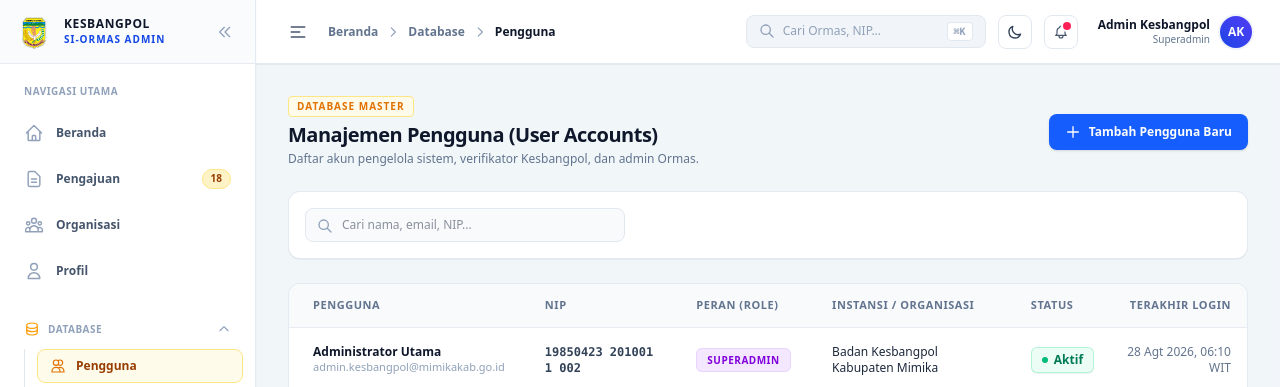
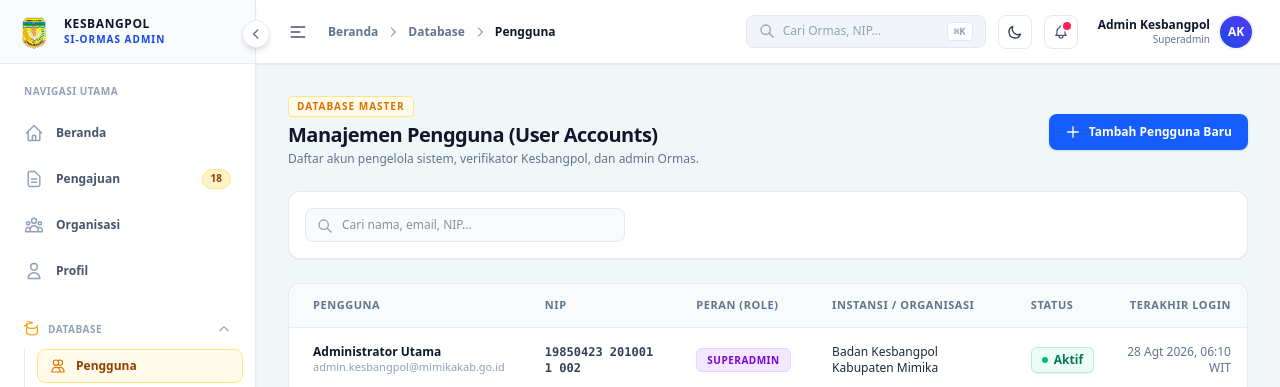
Before and after one commit to damisaviola/ormas-kesbangpolmimika, a Next.js app: page /dashboard/database/pengguna in a window 1280 px wide. Shown: the top 387 px of the page. Built offline with nearby package versions, Linux system fonts and the light colour scheme.

Commit message:
fix: place expand/collapse sidebar toggle as a floating edge button on sidebar border

```diff
--- a/src/components/dashboard/DashboardSidebar.tsx
+++ b/src/components/dashboard/DashboardSidebar.tsx
@@ -117,11 +117,10 @@ export default function DashboardSidebar() {
     >
       {/* Brand Header */}
       <div
-        className={`h-16 px-4 flex items-center justify-between border-b border-slate-200/80 dark:border-slate-800 bg-slate-50/80 dark:bg-slate-950/80 ${
-          isCollapsed ? 'justify-center' : 'justify-between'
+        className={`h-16 px-4 flex items-center border-b border-slate-200/80 dark:border-slate-800 bg-slate-50/80 dark:bg-slate-950/80 ${
+          isCollapsed ? 'justify-center' : 'justify-start gap-3'
         }`}
       >
-        <div className="flex items-center gap-3 overflow-hidden">
         <Image
           src="/assets/pic/logo_kabupatenmimika_removebg.png"
           alt="Logo Mimika"
@@ -139,23 +138,6 @@ export default function DashboardSidebar() {
             </span>
           </div>
         )}
-        </div>
-
-        {/* Collapse Button inside header for Desktop */}
-        <button
-          onClick={() => setIsCollapsed(!isCollapsed)}
-          className="hidden lg:flex p-1.5 rounded-lg text-slate-400 dark:text-slate-400 hover:text-slate-800 dark:hover:text-white hover:bg-slate-200/60 dark:hover:bg-slate-800 transition-colors"
-          title={isCollapsed ? 'Perluas Sidebar' : 'Ciutkan Sidebar'}
-        >
-          <svg
-            className={`w-4 h-4 transition-transform duration-300 ${isCollapsed ? 'rotate-180' : ''}`}
-            fill="none"
-            stroke="currentColor"
-            viewBox="0 0 24 24"
-          >
-            <path strokeLinecap="round" strokeLinejoin="round" strokeWidth={2} d="M11 19l-7-7 7-7m8 14l-7-7 7-7" />
-          </svg>
-        </button>
       </div>
 
       {/* Navigation List */}
@@ -212,7 +194,7 @@ export default function DashboardSidebar() {
             >
               <div className="flex items-center gap-2">
                 <svg className="w-4 h-4 text-amber-500 dark:text-amber-400/80" fill="none" stroke="currentColor" viewBox="0 0 24 24">
-                  <path strokeLinecap="round" strokeLinejoin="round" strokeWidth={1.75} d="M4 7v10c0 2.21 3.582 4 8 4s8-1.79 8-4V7M4 7c0 2.21 3.582 4 8 4s8-1.79 8-4M4 7c0-2.21 3.582-4 8-4s8 1.79 8 4m0 5c0 2.21-3.582 4-8 4s-8-1.79-8-4" />
+                  <path strokeLinecap="round" strokeLinejoin="round" strokeWidth={1.75} d="M4 7v10c0 2.21 3.582 4 8 4s8-1.79 8-4V7M4 7c0 2.21 3.582 4 8 4s8-1.79 8-4M4 7c0-2.21 3.582-4 8-4s-8-1.79-8-4m0 5c0 2.21-3.582 4-8 4s-8-1.79-8-4" />
                 </svg>
                 <span>Database</span>
               </div>
@@ -280,8 +262,25 @@ export default function DashboardSidebar() {
   return (
     <>
       {/* Desktop Sidebar */}
-      <aside className="hidden lg:flex shrink-0 h-screen sticky top-0 z-30">
+      <aside className="hidden lg:flex shrink-0 h-screen sticky top-0 z-30 relative">
         {sidebarContent}
+
+        {/* Floating Expand/Collapse Button on Sidebar Border */}
+        <button
+          onClick={() => setIsCollapsed(!isCollapsed)}
+          className="hidden lg:flex absolute -right-3.5 top-5 z-40 w-7 h-7 bg-white dark:bg-slate-900 border border-slate-200 dark:border-slate-800 rounded-full shadow-md items-center justify-center text-slate-500 dark:text-slate-400 hover:text-blue-600 dark:hover:text-amber-400 hover:scale-110 active:scale-95 transition-all"
+          title={isCollapsed ? 'Perluas Sidebar' : 'Ciutkan Sidebar'}
+          aria-label="Toggle Sidebar"
+        >
+          <svg
+            className={`w-3.5 h-3.5 transition-transform duration-300 ${isCollapsed ? 'rotate-180' : ''}`}
+            fill="none"
+            stroke="currentColor"
+            viewBox="0 0 24 24"
+          >
+            <path strokeLinecap="round" strokeLinejoin="round" strokeWidth={2.5} d="M15 19l-7-7 7-7" />
+          </svg>
+        </button>
       </aside>
 
       {/* Mobile Drawer Backdrop & Sidebar */}
```
Lines whose indentation alone changed are shown as unchanged.
